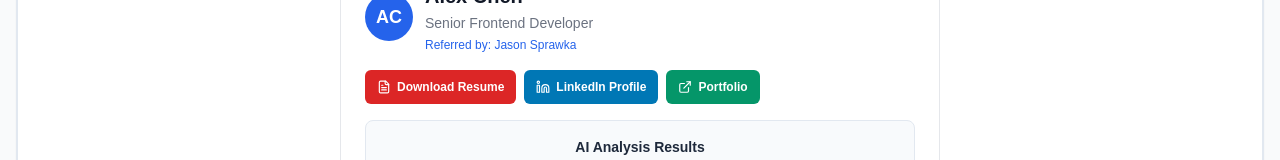
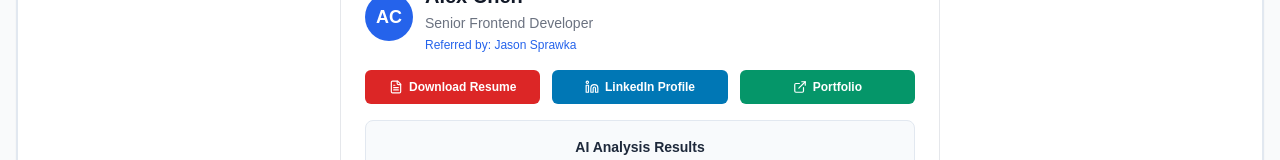
Before and after one commit to sprock444/refer-iq-connect, a React (Vite) app: page /email-template in a window 1280 px wide. Shown: the part 710-870 px from the top of the page. Built offline with nearby package versions, Linux system fonts and the light colour scheme.

Commit message:
Refactor email template button spacing
Adjust button spacing and sizing on the email template page.

```diff
--- a/src/components/email/EmailTemplate.tsx
+++ b/src/components/email/EmailTemplate.tsx
@@ -183,21 +183,23 @@ const EmailTemplate: React.FC<EmailTemplateProps> = ({
         {/* Quick Action Links */}
         <div style={{
           display: 'flex',
-          gap: '8px',
+          gap: '12px',
           marginBottom: '16px',
-          flexWrap: 'wrap' as const
+          width: '100%'
         }}>
           {resumeFile && (
             <a href="/resume" style={{
               display: 'inline-flex',
               alignItems: 'center',
+              justifyContent: 'center',
               backgroundColor: '#dc2626',
               color: '#ffffff',
               padding: '8px 12px',
               borderRadius: '6px',
               fontSize: '12px',
               textDecoration: 'none',
-              fontWeight: '600'
+              fontWeight: '600',
+              flex: '1'
             }}>
               <FileText style={{ width: '14px', height: '14px', marginRight: '6px' }} />
               Download Resume
@@ -207,13 +209,15 @@ const EmailTemplate: React.FC<EmailTemplateProps> = ({
             <a href={linkedinUrl} style={{
               display: 'inline-flex',
               alignItems: 'center',
+              justifyContent: 'center',
               backgroundColor: '#0077b5',
               color: '#ffffff',
               padding: '8px 12px',
               borderRadius: '6px',
               fontSize: '12px',
               textDecoration: 'none',
-              fontWeight: '600'
+              fontWeight: '600',
+              flex: '1'
             }}>
               <Linkedin style={{ width: '14px', height: '14px', marginRight: '6px' }} />
               LinkedIn Profile
@@ -223,13 +227,15 @@ const EmailTemplate: React.FC<EmailTemplateProps> = ({
             <a href={portfolioUrl} style={{
               display: 'inline-flex',
               alignItems: 'center',
+              justifyContent: 'center',
               backgroundColor: '#059669',
               color: '#ffffff',
               padding: '8px 12px',
               borderRadius: '6px',
               fontSize: '12px',
               textDecoration: 'none',
-              fontWeight: '600'
+              fontWeight: '600',
+              flex: '1'
             }}>
               <ExternalLink style={{ width: '14px', height: '14px', marginRight: '6px' }} />
               Portfolio
```
